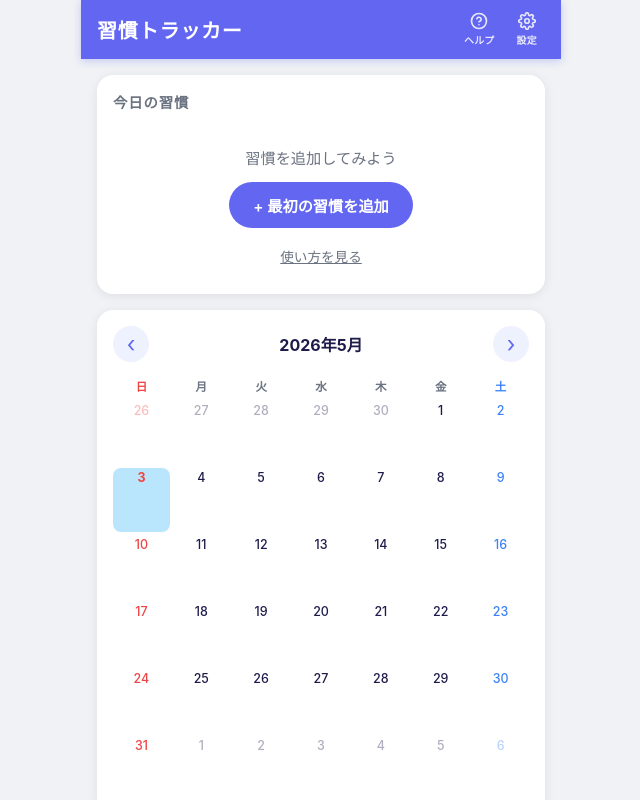
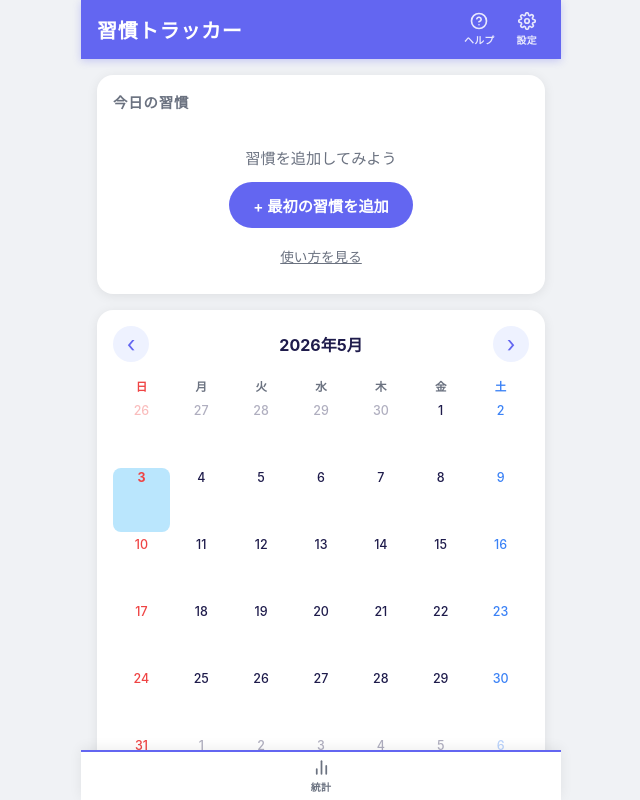
Before and after one commit to Junkoma2/habit-tracker, a React (Vite) app: page / in a window 1280 px wide. Shown: the whole page, without its empty margins (319-959 px from the left). Built offline with nearby package versions, Linux system fonts and the light colour scheme.

Commit message:
Restore footer and improve modal bottom scroll

```diff
--- a/src/App.css
+++ b/src/App.css
@@ -38,6 +38,8 @@
 }
 
 .app {
+  --footer-height: 48px;
+  --footer-safe-padding: env(safe-area-inset-bottom);
   min-height: 100%;
   min-height: 100svh;
   display: flex;
@@ -182,6 +184,7 @@
 .app-main {
   flex: 1;
   padding: 16px 16px;
+  padding-bottom: calc(var(--footer-height) + var(--footer-safe-padding) + 16px);
   display: flex;
   flex-direction: column;
   gap: 16px;
@@ -316,3 +319,50 @@
 .add-in-edit-btn:active {
   opacity: 0.6;
 }
+
+/* Footer */
+.app-footer {
+  position: fixed;
+  bottom: 0;
+  left: 0;
+  right: 0;
+  margin: 0 auto;
+  max-width: 480px;
+  background: var(--color-surface);
+  border-top: 2px solid var(--color-primary);
+  box-shadow: 0 -2px 12px rgba(0, 0, 0, 0.07);
+  padding-bottom: var(--footer-safe-padding);
+  z-index: 20;
+}
+
+.app-footer-inner {
+  display: flex;
+  align-items: center;
+  justify-content: space-around;
+  height: var(--footer-height);
+}
+
+.footer-btn {
+  display: flex;
+  flex-direction: column;
+  align-items: center;
+  gap: 2px;
+  flex: 0 1 112px;
+  color: var(--color-text-secondary);
+  padding: 5px 4px;
+  border-radius: 10px;
+  font-size: 0.62rem;
+  font-weight: 600;
+  letter-spacing: 0.03em;
+  transition: color 0.15s, background 0.15s;
+}
+
+.footer-btn svg {
+  width: 19px;
+  height: 19px;
+}
+
+.footer-btn:active {
+  background: var(--color-primary-light);
+  color: var(--color-primary);
+}
--- a/src/App.jsx
+++ b/src/App.jsx
@@ -109,11 +109,6 @@ export default function App() {
     document.addEventListener('click', handler)
     return () => document.removeEventListener('click', handler)
   }, [menuOpen])
-
-  useEffect(() => {
-    document.body.classList.toggle('modal-open', Boolean(modal))
-    return () => document.body.classList.remove('modal-open')
-  }, [modal])
 
   const closeModal = useCallback(() => setModal(null), [])
 
--- a/src/components/Modal.css
+++ b/src/components/Modal.css
@@ -1,9 +1,6 @@
 .modal-backdrop {
   position: fixed;
-  top: 0;
-  right: 0;
-  bottom: calc(-1 * env(safe-area-inset-bottom));
-  left: 0;
+  inset: 0;
   background: rgba(0, 0, 0, 0.45);
   z-index: 100;
   display: flex;
@@ -20,14 +17,14 @@
 .modal-sheet {
   background: var(--color-surface);
   border-radius: 24px 24px 0 0;
-  padding: 12px 20px 24px;
-  padding-bottom: calc(24px + env(safe-area-inset-bottom));
+  padding: 12px 20px calc(24px + env(safe-area-inset-bottom));
   width: 100%;
   max-width: 480px;
   animation: slideUp 0.22s cubic-bezier(0.34, 1.2, 0.64, 1);
-  max-height: 90dvh;
+  max-height: calc(100svh - env(safe-area-inset-top));
   overflow-y: auto;
   overscroll-behavior: contain;
+  scroll-padding-bottom: calc(24px + env(safe-area-inset-bottom));
 }
 
 @keyframes slideUp {
--- a/src/index.css
+++ b/src/index.css
@@ -62,8 +62,3 @@ input {
   height: 100%;
   background: var(--color-bg);
 }
-
-body.modal-open,
-body.modal-open #root {
-  background: var(--color-surface);
-}
```
